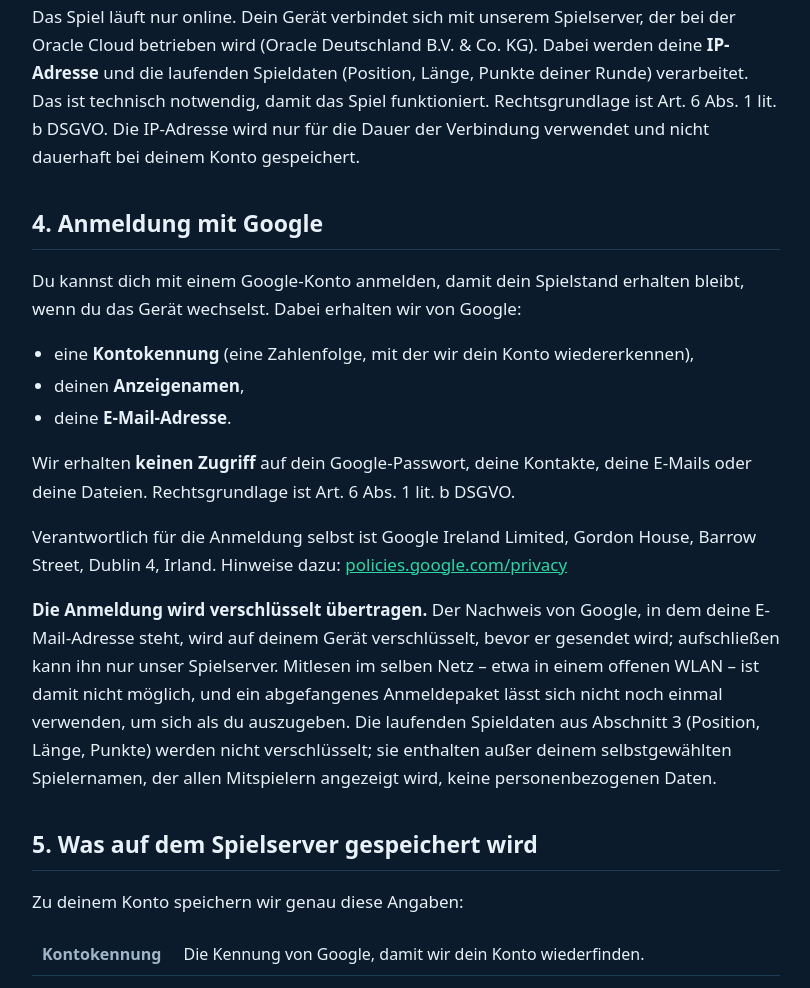
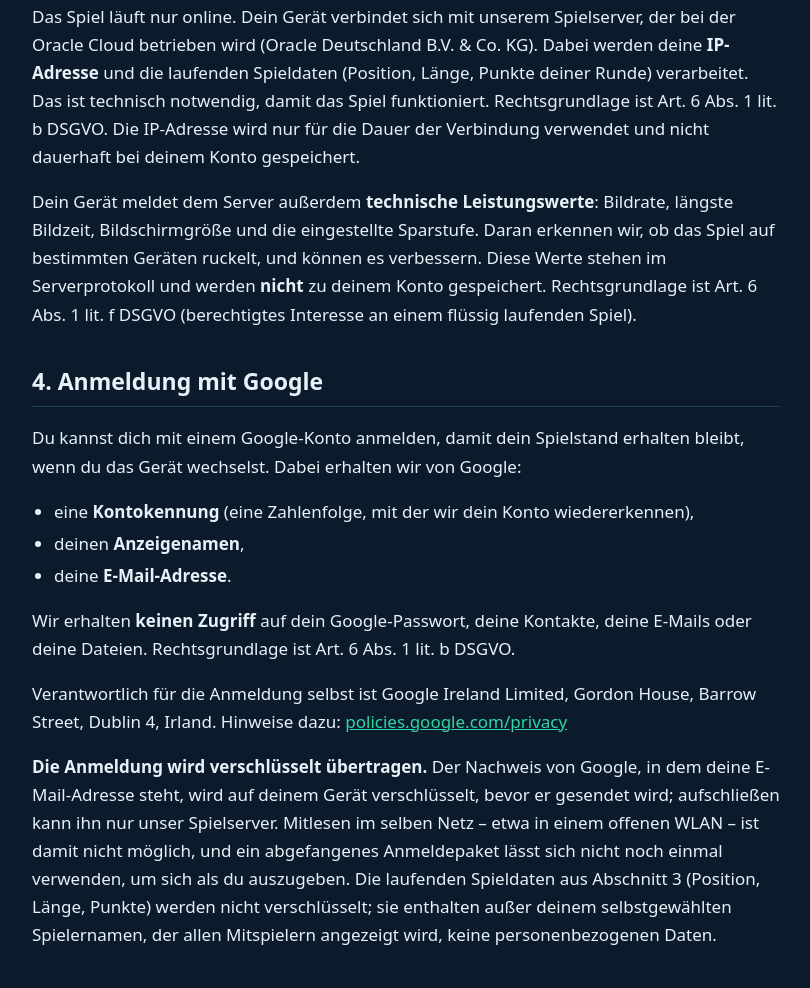
Before and after one commit to Sixtron/SplashWorm, a plain HTML site: page datenschutz.html in a window 1280 px wide. Shown: the part 1211-2199 px from the top of the page, without its empty margins (234-1044 px from the left). Drawn offline with Linux system fonts and the light colour scheme.

Commit message:
Add files via upload

```diff
--- a/datenschutz.html
+++ b/datenschutz.html
@@ -74,6 +74,14 @@
   deiner Runde) verarbeitet. Das ist technisch notwendig, damit das Spiel funktioniert.
   Rechtsgrundlage ist Art. 6 Abs. 1 lit. b DSGVO. Die IP-Adresse wird nur f&uuml;r die Dauer
   der Verbindung verwendet und nicht dauerhaft bei deinem Konto gespeichert.
+</p>
+<p>
+  Dein Ger&auml;t meldet dem Server au&szlig;erdem <strong>technische Leistungswerte</strong>:
+  Bildrate, l&auml;ngste Bildzeit, Bildschirmgr&ouml;&szlig;e und die eingestellte Sparstufe.
+  Daran erkennen wir, ob das Spiel auf bestimmten Ger&auml;ten ruckelt, und k&ouml;nnen es
+  verbessern. Diese Werte stehen im Serverprotokoll und werden <strong>nicht</strong> zu deinem
+  Konto gespeichert. Rechtsgrundlage ist Art. 6 Abs. 1 lit. f DSGVO (berechtigtes Interesse an
+  einem fl&uuml;ssig laufenden Spiel).
 </p>
 
 <h2>4. Anmeldung mit Google</h2>
```
Also changed, not shown: en/privacy.html (+7 -0 lines).
